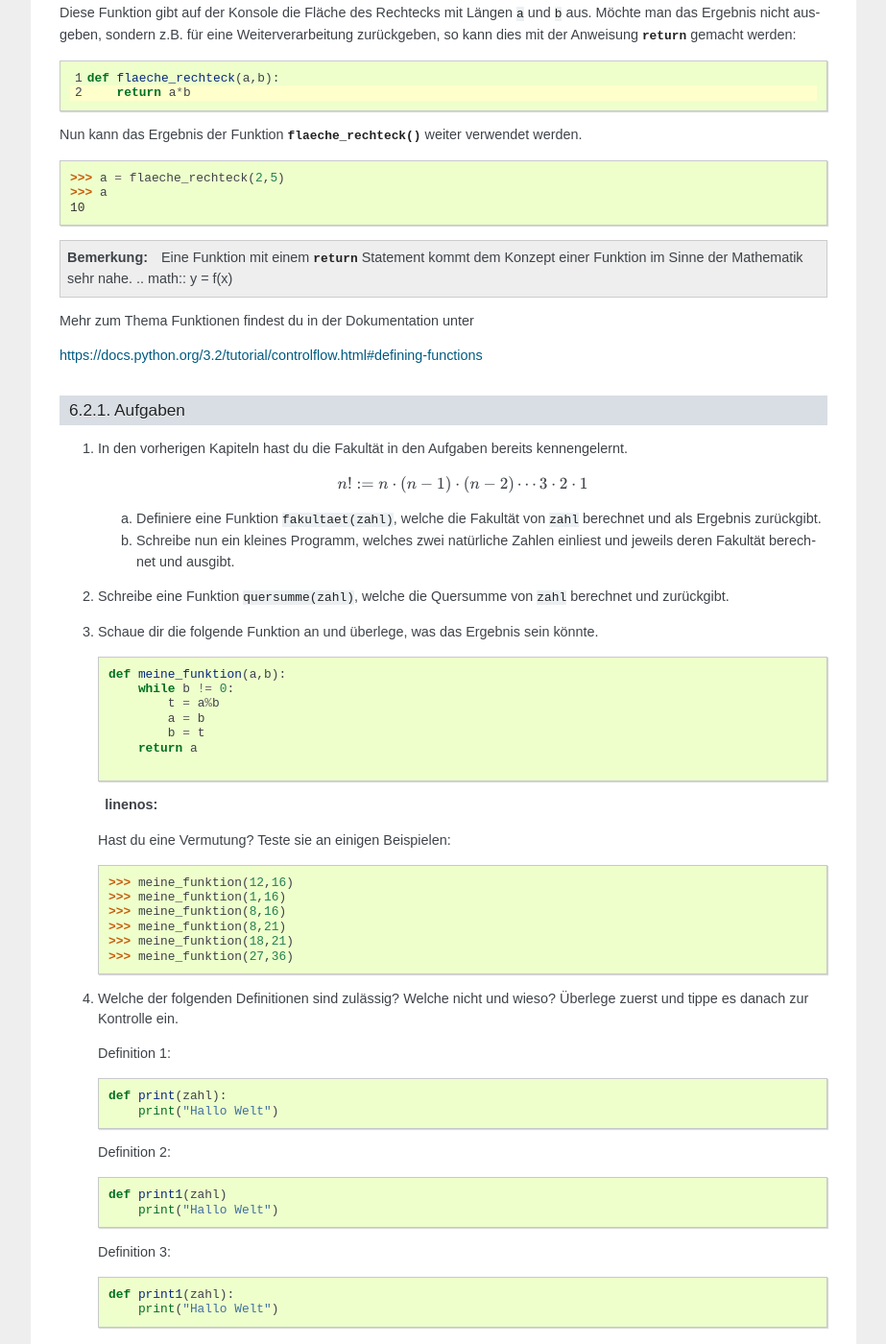
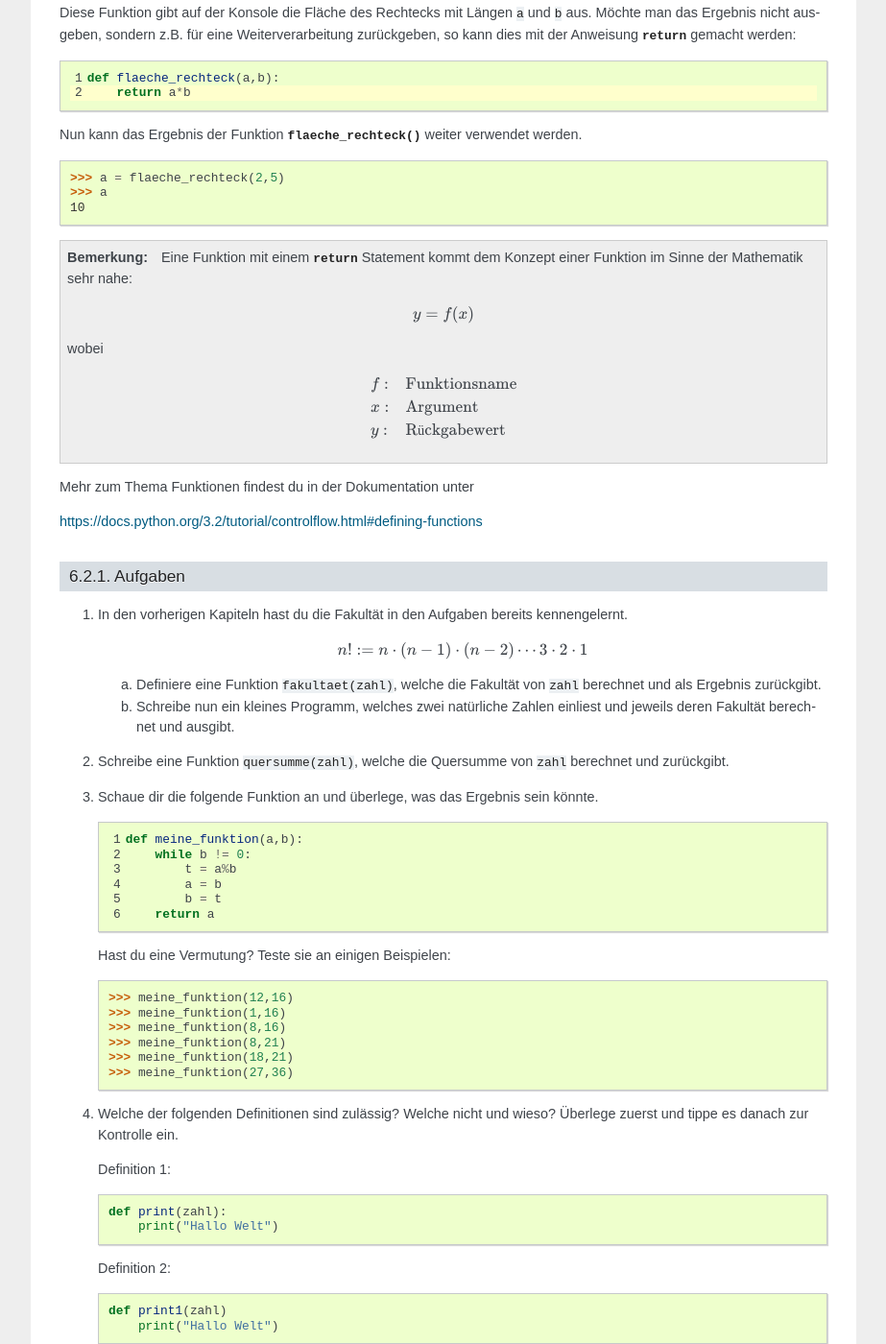
Before and after one commit to hb9hnt/pythonbuch, a Sphinx documentation site: the page built from source/funktion.rst, in a window 1280 px wide and 1400 px high, scrolled down 1990 px. Shown: the whole window at 96% size, without its empty margins (198-1121 px from the left). Built offline with Sphinx 7.4.7, drawn with Linux system fonts in a browser that asks for light colours; some of the changed text lies outside the part shown.

Commit message:
Fehler in Kapitel Funktionen behoben.

```diff
--- a/source/funktion.rst
+++ b/source/funktion.rst
@@ -64,7 +64,7 @@ Aufgaben
 2. Schreibe eine Funktion :py:func:`summe()`, welche für die Eingabe einer
    Zahl :math:`n` folgendes Resultat ausgibt:
 
-   .. math:: summe := 1 + 2 + \dots + n
+   .. math:: \text{summe} := 1 + 2 + \dots + n
 
    Es sollte dann z.B. folgendermassen aussehen:
 
@@ -114,8 +114,16 @@ verwendet werden.
 10
 
 .. note:: Eine Funktion mit einem :py:keyword:`return` Statement kommt dem
-	  Konzept einer Funktion im Sinne der Mathematik sehr nahe.
-	  .. math:: y = f(x)
+	  Konzept einer Funktion im Sinne der Mathematik sehr nahe:
+
+	  .. math::  y = f(x)
+
+	  wobei
+
+	  .. math::  \begin{array}{ll}  f: &\text{Funktionsname}\\
+					x: &\text{Argument}\\
+					y: &\text{Rückgabewert}
+					\end{array}
 
 
 Mehr zum Thema Funktionen findest du in der Dokumentation unter
@@ -145,7 +153,7 @@ Aufgaben
    könnte.
 
    .. literalinclude:: code/meine-funktion.py
-   :linenos:
+      :linenos:
 
    Hast du eine Vermutung? Teste sie an einigen Beispielen:
 
```
Also changed, not shown: other parts of source/funktion.rst (+1 -1 lines), source/code/meine-funktion.py (line endings or trailing spaces).
